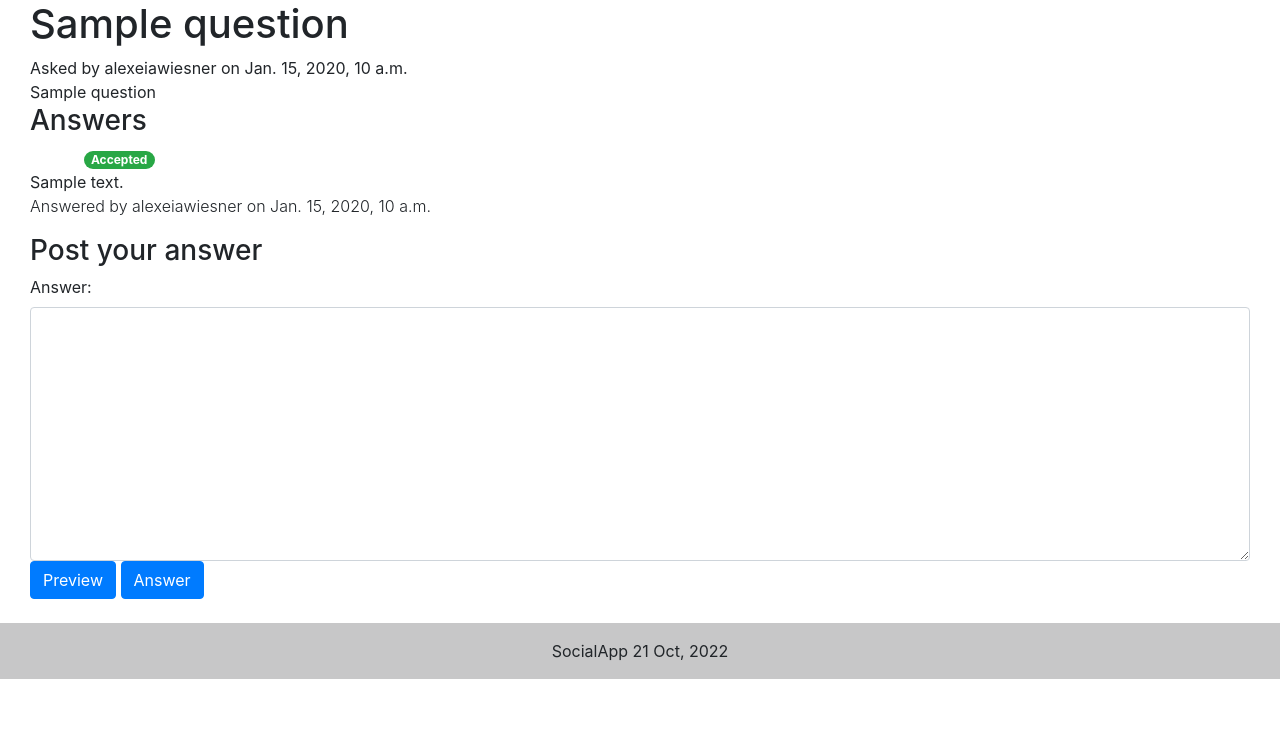
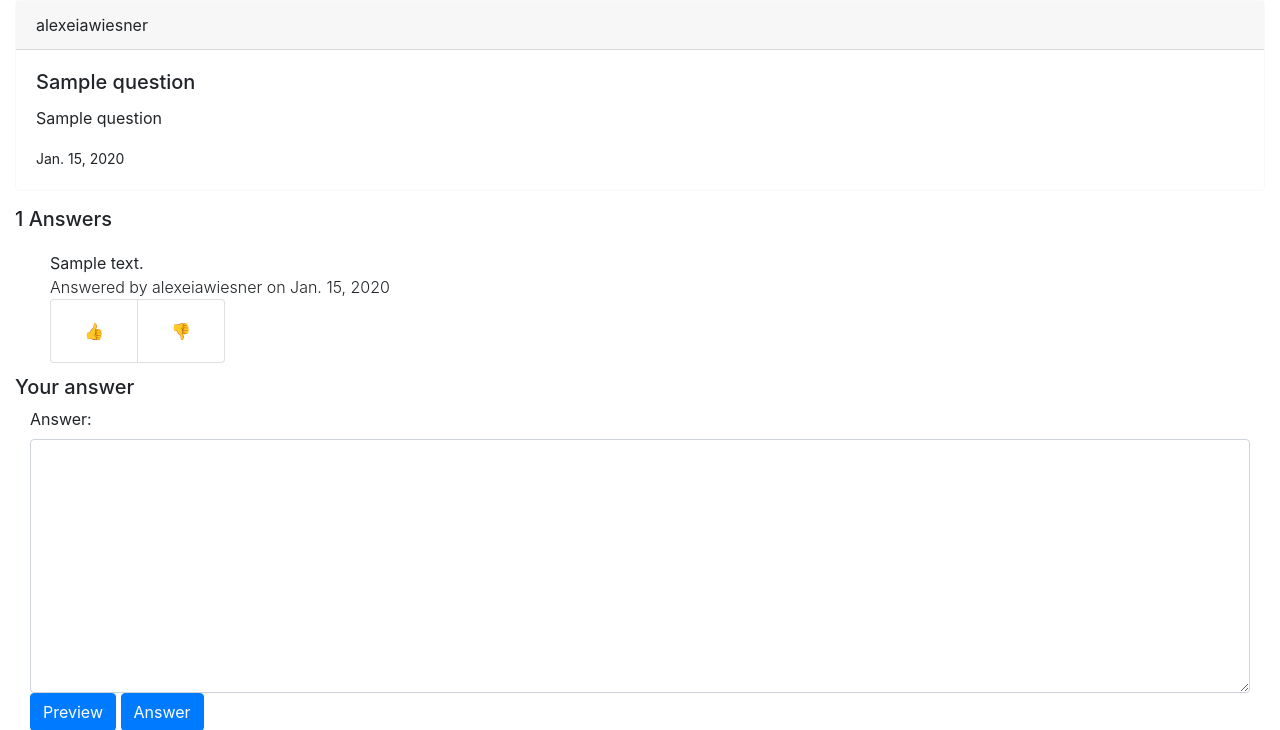
Before and after one commit to AlexeiaW/final, a Django app: page /question/1 in a window 1280 px wide. Shown: the part 56-786 px from the top of the page. Before the commit the page ends 735 px from the top, so only its background shows below. Run offline with Django 3.2, Linux system fonts and the light colour scheme; a user stored in the database is signed in; data comes from the database, SQL or seed files in the repository; tables that the repository leaves empty hold one stand-in row (values such as "Sample post"); parts of the project's set-up code (start-up, migrations or seed data) failed here and were passed over; some libraries are stand-ins or nearby versions.

Commit message:
wip upvoting

```diff
--- a/final_main_root/final_main_app/templates/display_question.html
+++ b/final_main_root/final_main_app/templates/display_question.html
@@ -1,13 +1,11 @@
 {% block content %}
 
-<div class="question">
-    <div class="meta col-sm-12">
-        <h1>{{ question.title }}</h1>
-        Asked by {{ question.user }} on {{ question.created }}
-    </div>
-
-    <div class="body col-sm-12">
-        {{ question.question }}
+<div class="card border-light mb-3">
+    <div class="card-header">{{ question.user }}</div>
+    <div class="card-body">
+        <h5 class="card-title">{{ question.title }}</h5>
+        <p class="card-text">{{question.question }}</p>
+        <footer><small>{{ question.created|date}}</small></footer>
     </div>
 </div>
 
--- a/final_main_root/final_main_app/templates/list_answers.html
+++ b/final_main_root/final_main_app/templates/list_answers.html
@@ -1,7 +1,43 @@
 {% block content %}
 
-<h3 class="col-sm-9 col-md-10">Answers</h3>
-<ul class="list-unstyled answers">
+<h5>{{question.answer_set.count}} Answers</h5>
+<!--  -->
+<ul class="list-group list-group-flush">
+    {% for answer in question.answer_set.all %}
+    <li class="list-group-item">
+        <div class="col-sm-9 col-md-10">
+            <div class="body">{{ answer.answer }}</div>
+            <div class="meta font-weight-light">
+                Answered by {{ answer.user }} on {{ answer.created|date }}
+            </div>
+            <ul class="list-group list-group-horizontal-xl">
+                <li class="list-group-item">
+                    <form class="form-inline" method="post" action="{% url "final_main_app:update_answer_acceptance" pk=answer.id %}">
+                        {% csrf_token %}
+                        {{ accept_form }}
+                        <button type="submit" class="btn" title="Accept answer">
+                            👍
+                        </button>
+                    </form>
+                </li>
+                <li class="list-group-item">
+                    <form class="form-inline" method="post" action="{% url "final_main_app:update_answer_acceptance" pk=answer.id %}">
+                        {% csrf_token %}
+                        {{ reject_form }}
+                        <button type="submit" class="btn">
+                            👎
+                        </button>
+                    </form>
+                </li>
+            </ul>
+
+    </li>
+    {% empty %}
+    <li class="answer">No answers yet!</li>
+    {% endfor %}
+</ul>
+
+<!-- <ul class="list-unstyled answers">
     {% for answer in question.answer_set.all %}
     <li class="answer">
         <div class="col-sm-3 col-md-2 text-center">
@@ -9,7 +45,7 @@
             <span class="badge badge-pill badge-success">Accepted</span>
             {% endif %}
             {% if answer.accepted and reject_form %}
-            <form method="post" action="{% url " qanda:update_answer_acceptance" pk=answer.id %}">
+            <form method="post" action="{% url "final_main_app:update_answer_acceptance" pk=answer.id %}">
                 {% csrf_token %}
                 {{ reject_form }}
                 <button type="submit" class="btn btn-link">
@@ -18,7 +54,7 @@
                 </button>
             </form>
             {% elif accept_form %}
-            <form method="post" action="{% url " qanda:update_answer_acceptance" pk=answer.id %}">
+            <form method="post" action="{% url "final_main_app:update_answer_acceptance" pk=answer.id %}">
                 {% csrf_token %}
                 {{ accept_form }}
                 <button type="submit" class="btn btn-link" title="Accept answer">
@@ -38,6 +74,6 @@
     {% empty %}
     <li class="answer">No answers yet!</li>
     {% endfor %}
-</ul>
+</ul> -->
 
 {% endblock %}
--- a/final_main_root/final_main_app/templates/post_answer.html
+++ b/final_main_root/final_main_app/templates/post_answer.html
@@ -1,9 +1,8 @@
 {% block content %}
 
+<h5>Your answer</h5>
 <div class="col-sm-12">
-    <h3>Post your answer</h3>
     <form method="post" action="{% url "final_main_app:answer_question" pk=question.id %}">
-        <!-- <form method="post" action="/eek"> -->
         {{ answer_form }}
         {% csrf_token %}
         <button class="btn btn-primary" type="submit" name="action" value="PREVIEW">Preview
--- a/final_main_root/final_main_app/templates/question_detail.html
+++ b/final_main_root/final_main_app/templates/question_detail.html
@@ -2,9 +2,9 @@
 
 
 {% block body %}
+{% if user.is_authenticated %}
 {% include "./display_question.html" %}
 {% include "./list_answers.html" %}
-{% if user.is_authenticated %}
 {% include "./post_answer.html" %}
 {% else %}
 <div>Login to post answers.</div>
```
